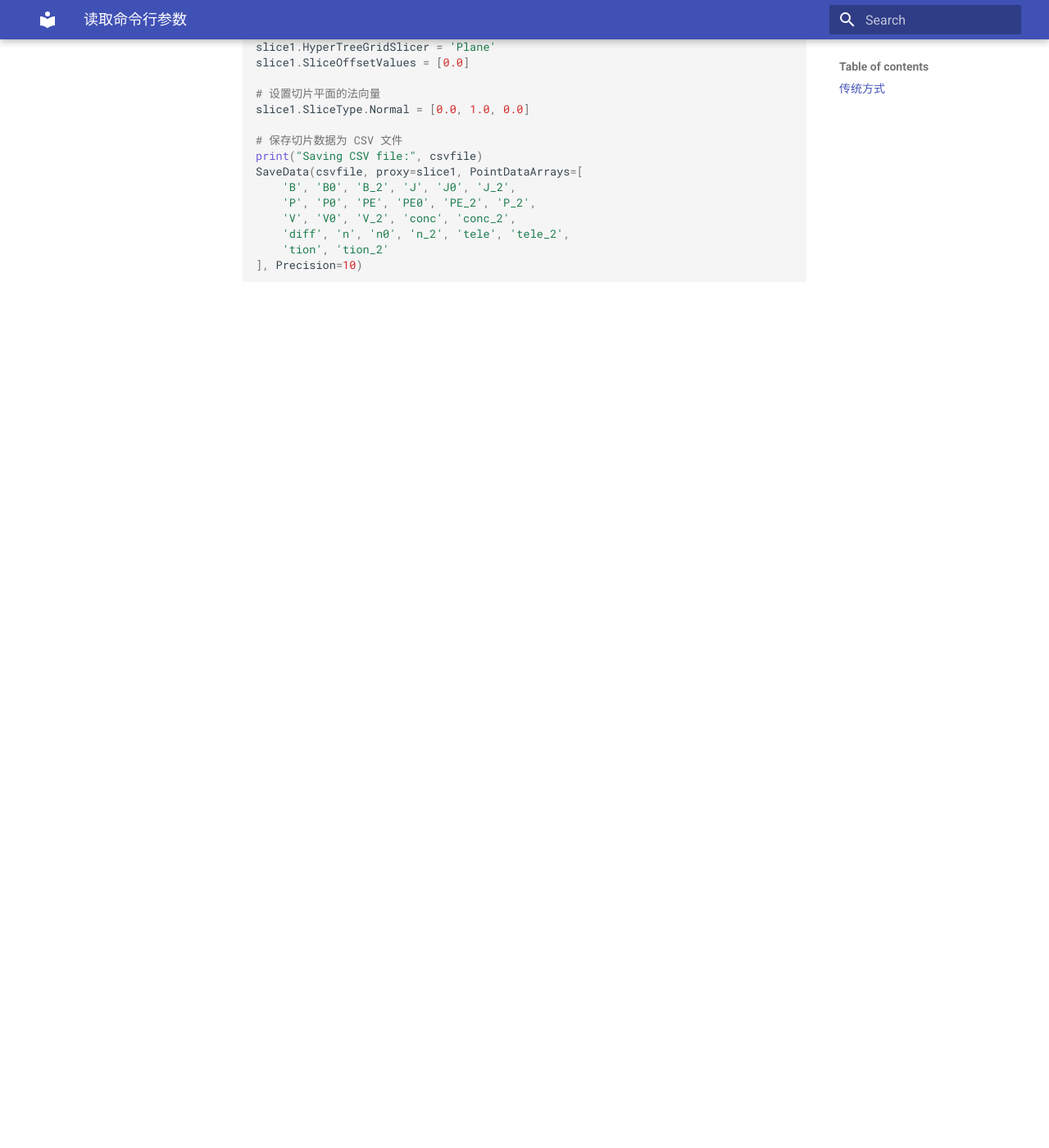
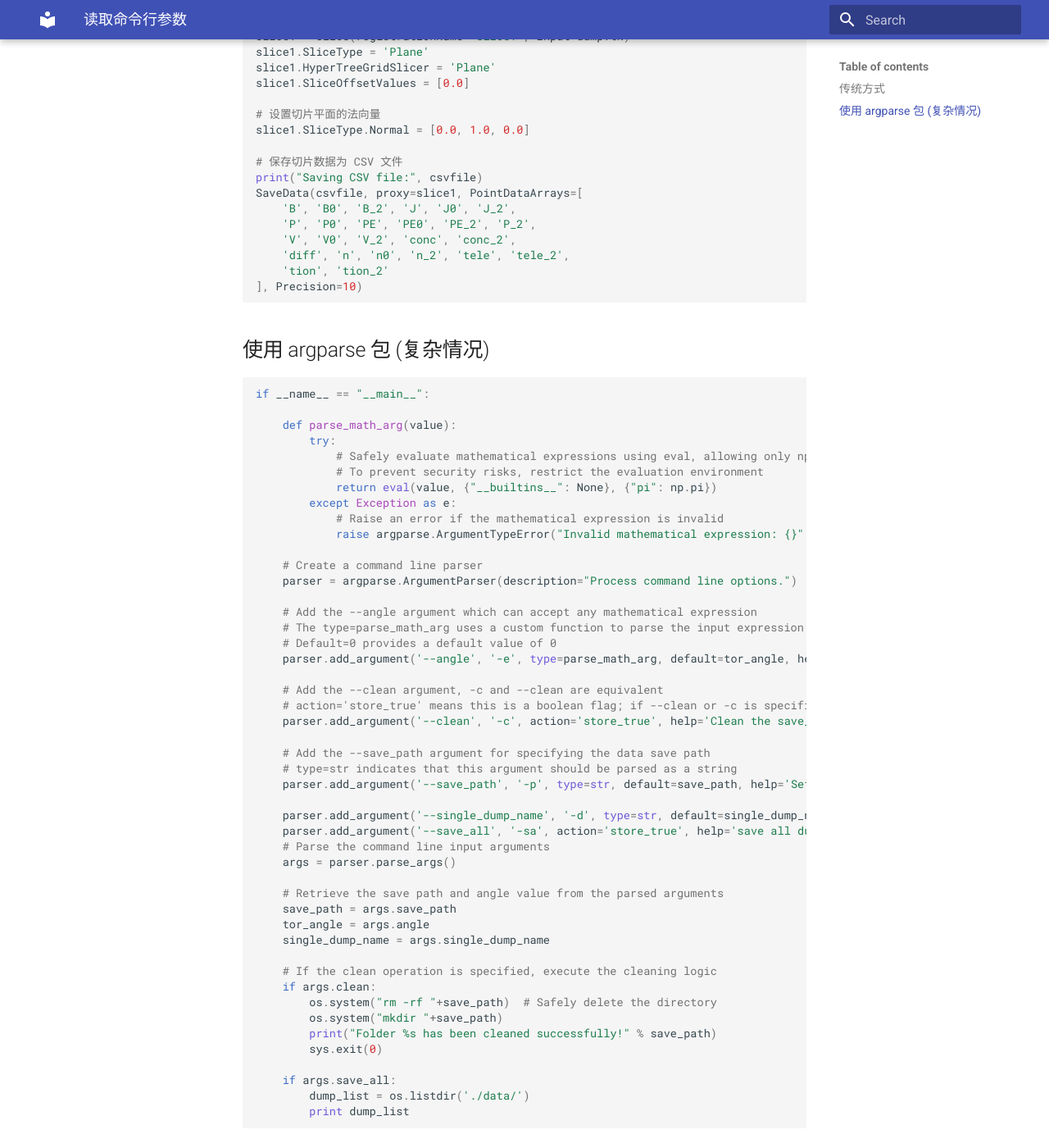
Before and after one commit to ymma98/technotes, an MkDocs documentation site: the page built from docs/python/读取命令行参数.md, in a window 1280 px wide and 1400 px high, scrolled down 911 px. Shown: the whole window at 82% size. Built offline with MkDocs 1.6.1 and Material for MkDocs 9.7.7, drawn with Linux system fonts in a browser that asks for light colours; before the commit the page ends 1279 px from its top, so only the background shows below that; some of the changed text lies outside the part shown.

Commit message:
docs/python/读取命令行参数.md updated from https://stackedit.cn/

````diff
--- a/docs/python/读取命令行参数.md
+++ b/docs/python/读取命令行参数.md
@@ -54,6 +54,59 @@ SaveData(csvfile, proxy=slice1, PointDataArrays=[
     'tion', 'tion_2'
 ], Precision=10)
 ```
+
+
+## 使用 argparse 包 (复杂情况)
+
+```python
+if __name__ == "__main__":
+
+    def parse_math_arg(value):
+        try:
+            # Safely evaluate mathematical expressions using eval, allowing only np.pi
+            # To prevent security risks, restrict the evaluation environment
+            return eval(value, {"__builtins__": None}, {"pi": np.pi})
+        except Exception as e:
+            # Raise an error if the mathematical expression is invalid
+            raise argparse.ArgumentTypeError("Invalid mathematical expression: {}".format(value))
+
+    # Create a command line parser
+    parser = argparse.ArgumentParser(description="Process command line options.")
+
+    # Add the --angle argument which can accept any mathematical expression
+    # The type=parse_math_arg uses a custom function to parse the input expression
+    # Default=0 provides a default value of 0
+    parser.add_argument('--angle', '-e', type=parse_math_arg, default=tor_angle, help='set tor_angle in radians, e.g., "pi/2", "3.14", or "pi*0.5"')
+
+    # Add the --clean argument, -c and --clean are equivalent
+    # action='store_true' means this is a boolean flag; if --clean or -c is specified, its value will be True
+    parser.add_argument('--clean', '-c', action='store_true', help='Clean the save_path folder')
+
+    # Add the --save_path argument for specifying the data save path
+    # type=str indicates that this argument should be parsed as a string
+    parser.add_argument('--save_path', '-p', type=str, default=save_path, help='Set the save_path to save data')
+
+    parser.add_argument('--single_dump_name', '-d', type=str, default=single_dump_name, help='Set the single_dump_name')
+    parser.add_argument('--save_all', '-sa', action='store_true', help='save all dumps in ./data/')
+    # Parse the command line input arguments
+    args = parser.parse_args()
+
+    # Retrieve the save path and angle value from the parsed arguments
+    save_path = args.save_path
+    tor_angle = args.angle
+    single_dump_name = args.single_dump_name
+
+    # If the clean operation is specified, execute the cleaning logic
+    if args.clean:
+        os.system("rm -rf "+save_path)  # Safely delete the directory
+        os.system("mkdir "+save_path)
+        print("Folder %s has been cleaned successfully!" % save_path)
+        sys.exit(0)
+
+    if args.save_all:
+        dump_list = os.listdir('./data/')
+        print dump_list
+```
 <!--stackedit_data:
-eyJoaXN0b3J5IjpbLTE4MTkxMTY0MjQsMTQ5NjEyODE4NF19
+eyJoaXN0b3J5IjpbLTE2NTczMDE2NDYsMTQ5NjEyODE4NF19
 -->
````
Also changed, not shown: other parts of docs/python/读取命令行参数.md (+1 -1 lines).
